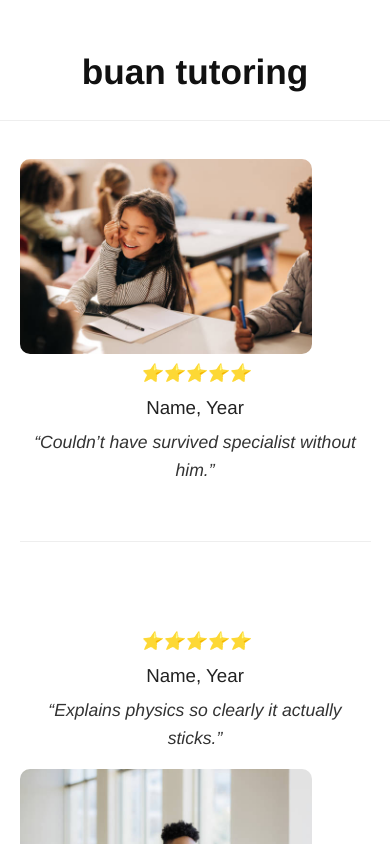
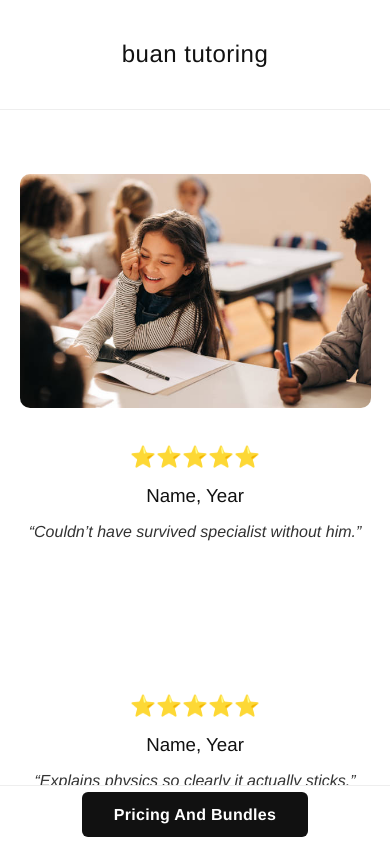
Before and after one commit to ExultantSignificance/buan, a plain HTML site: page index.html in a window 390 px wide. Shown: the top 844 px of the page. Drawn offline with Linux system fonts and the light colour scheme.

Commit message:
Update style.css

```diff
--- a/style.css
+++ b/style.css
@@ -1,170 +1,113 @@
-/* ---------- General ---------- */
+/* ---------- Base ---------- */
 body {
+  margin: 0;
   font-family: 'Helvetica Neue', Arial, sans-serif;
-  background: #fff;
+  background-color: #fff;
   color: #111;
-  margin: 0;
-  padding: 0;
   line-height: 1.6;
 }
 
-h1 {
-  text-align: center;
-  padding: 20px;
-  font-size: 2.2rem;
-  font-weight: 600;
+/* ---------- Header ---------- */
+.sticky-header {
   position: sticky;
   top: 0;
-  background-color: white;
+  background: white;
   border-bottom: 1px solid #eee;
-  z-index: 100;
+  padding: 1.2rem 0;
+  text-align: center;
+  z-index: 10;
 }
 
-/* ---------- Button ---------- */
-.pricing-btn {
-  display: block;
-  width: fit-content;
-  margin: 60px auto 100px;
-  padding: 14px 32px;
-  background-color: #111;
-  color: white;
-  text-decoration: none;
-  font-weight: 600;
-  border-radius: 6px;
-  transition: background-color 0.2s ease;
+.sticky-header h1 {
+  font-weight: 400;
+  font-size: 1.5rem;
+  letter-spacing: 0.5px;
+  text-transform: lowercase;
 }
 
-.pricing-btn:hover {
-  background-color: #333;
-}
-
-/* ---------- Reviews ---------- */
+/* ---------- Reviews Section ---------- */
 .reviews {
-  width: 90%;
-  max-width: 900px;
-  margin: 0 auto 120px;
   display: flex;
   flex-direction: column;
-  gap: 80px;
+  align-items: center;
+  width: 90%;
+  max-width: 1200px;
+  margin: 4rem auto 8rem;
+  gap: 8rem;
 }
 
 .review {
-  text-align: center;
-  border-bottom: 1px solid #eee;
-  padding-bottom: 40px;
+  display: flex;
+  align-items: center;
+  justify-content: space-between;
+  width: 100%;
+  gap: 2rem;
 }
 
-.review:last-child {
-  border-bottom: none;
+.review:nth-child(even) {
+  flex-direction: row-reverse;
+}
+
+.review-img {
+  width: 45%;
+  border-radius: 10px;
+  height: auto;
+  object-fit: cover;
+}
+
+.review-text {
+  width: 45%;
+}
+
+.review-text h3 {
+  margin: 0.5rem 0;
+  font-weight: 500;
 }
 
 .stars {
-  font-size: 1.5rem;
-  margin-bottom: 5px;
+  font-size: 1.3rem;
   color: #f1c40f;
-}
-
-.review h3 {
   margin: 0;
-  font-weight: 500;
-  color: #222;
 }
 
 .quote {
   font-style: italic;
   color: #333;
-  margin-top: 8px;
-}
+  margin-top: 5px;
 }
 
-.review.left {
-  align-self: flex-start;
-  text-align: left;
-  transform: translateX(-5%);
+/* ---------- Sticky Footer ---------- */
+.sticky-footer {
+  position: sticky;
+  bottom: 0;
+  background: white;
+  border-top: 1px solid #eee;
+  text-align: center;
+  padding: 1rem 0;
 }
 
-.review.right {
-  align-self: flex-end;
-  text-align: right;
-  transform: translateX(5%);
+.pricing-btn {
+  background: #111;
+  color: white;
+  padding: 0.9rem 2rem;
+  border-radius: 6px;
+  text-decoration: none;
+  font-weight: 600;
+  letter-spacing: 0.3px;
+  transition: background 0.2s ease;
 }
 
-.review p {
-  font-style: italic;
-  font-size: 1.1rem;
-  margin-top: 5px;
-  color: #333;
+.pricing-btn:hover {
+  background: #333;
 }
 
-.review img {
-  width: 75vw; /* large and elegant */
-  max-width: 900px;
-  height: auto; /* maintain original proportions */
-  border-radius: 10px; /* soft but not childish */
-  display: block;
-  margin-top: 15px;
+/* ---------- Responsive ---------- */
+@media (max-width: 800px) {
+  .review {
+    flex-direction: column !important;
+    text-align: center;
+  }
+  .review-img, .review-text {
+    width: 100%;
+  }
 }
-
-/* ---------- Stars ---------- */
-.stars {
-  color: #f1c40f;
-  font-size: 1.3rem;
-}
-
-/* ---------- Button ---------- */
-.next-button {
-  display: block;
-  width: fit-content;
-  margin: 100px auto;
-  padding: 15px 40px;
-  background-color: #111;
-  color: white;
-  text-decoration: none;
-  font-weight: 600;
-  border-radius: 6px;
-  transition: background-color 0.2s ease;
-}
-
-.next-button:hover {
-  background-color: #333;
-}
-
-/* ---------- Bundles Page ---------- */
-.bundles {
-  width: 90%;
-  max-width: 900px;
-  margin: 60px auto;
-}
-
-.bundle {
-  background: #fafafa;
-  padding: 30px;
-  border-radius: 10px;
-  margin-bottom: 40px;
-  border: 1px solid #eee;
-}
-
-.bundle h2 {
-  margin-top: 0;
-  font-weight: 600;
-}
-
-/* ---------- Contact Sticky ---------- */
-.contact {
-  position: sticky;
-  bottom: 0;
-  background: #fff;
-  padding: 15px;
-  text-align: center;
-  border-top: 1px solid #ddd;
-}
-
-.contact a {
-  color: #111;
-  text-decoration: none;
-  font-weight: bold;
-}
-
-.contact a:hover {
-  text-decoration: underline;
-}
```
